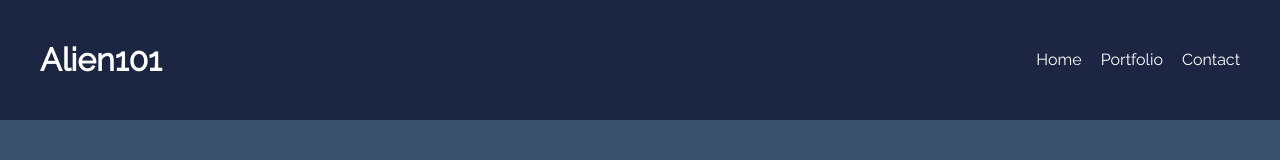
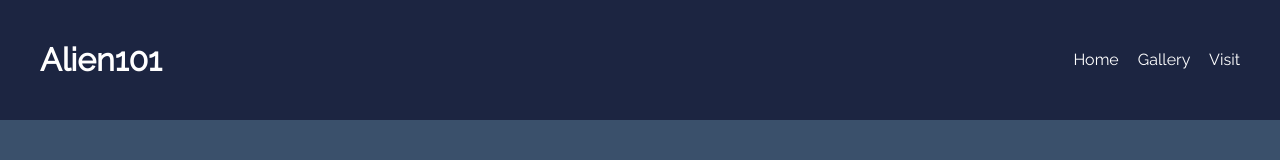
Before and after one commit to Lolisolera/Bootcamp-W3, a plain HTML site: page Bootcamp-W3/PROJECT/index.html in a window 1280 px wide. Shown: the top 160 px of the page. Drawn offline with nearby package versions, Linux system fonts and the light colour scheme.

Commit message:
Update index.html

```diff
--- a/Bootcamp-W3/PROJECT/index.html
+++ b/Bootcamp-W3/PROJECT/index.html
@@ -14,13 +14,14 @@
 </head>
 
 <body>
+
     <header class="grid">
         <h1>Alien101</h1>
 
         <nav>
             <a href="#">Home</a>
-            <a href="#Gallery">Portfolio</a>
-            <a href="#footer">Contact</a>
+            <a href="#Gallery">Gallery</a>
+            <a href="#footer">Visit</a>
         </nav>
     </header>
 
@@ -80,6 +81,7 @@
 
     <script type="module" src="https://unpkg.com/ionicons@7.1.0/dist/ionicons/ionicons.esm.js"></script>
     <script nomodule src="https://unpkg.com/ionicons@7.1.0/dist/ionicons/ionicons.js"></script>
+
 </body>
 
 </html>
```
